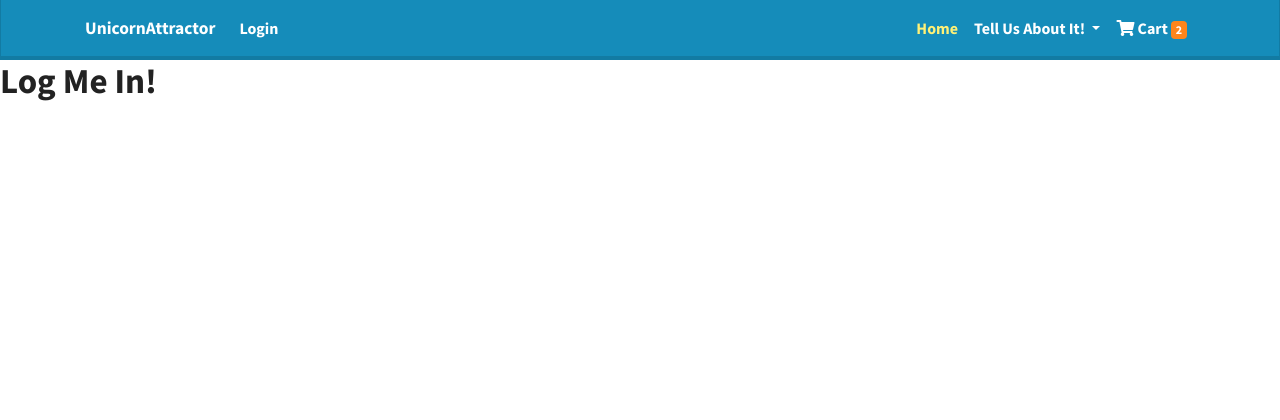
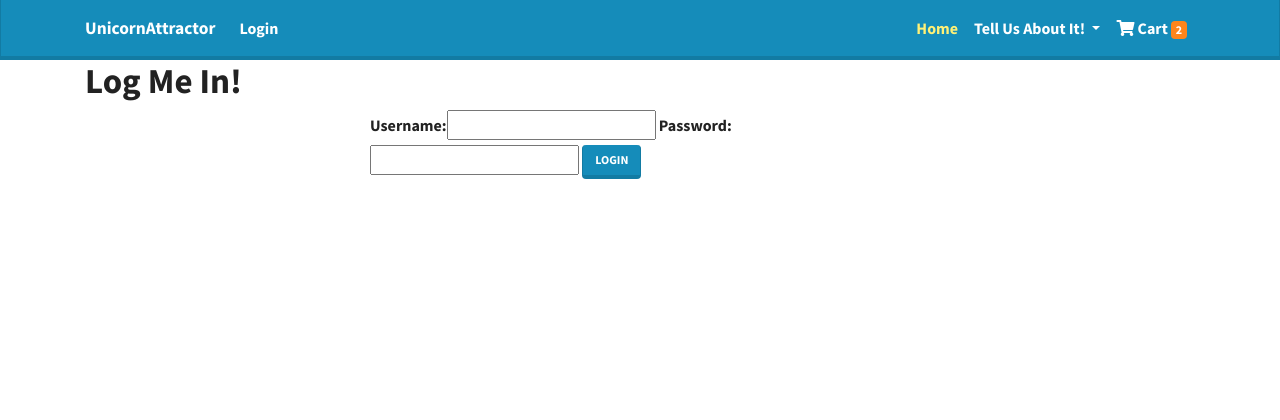
Before and after one commit to Code-Institute-Submissions/milestone5, a Django app: page /accounts/login/ in a window 1280 px wide. Shown: the top 420 px of the page. Run offline with Django 3.2, Linux system fonts and the light colour scheme; some libraries are stand-ins or nearby versions.

Commit message:
Created login form, styled with django-forms-bootstrap, and edited nav for logged in and logged out users

```diff
--- /dev/null
+++ b/accounts/forms.py
@@ -0,0 +1,5 @@
+from django import forms
+
+class UserLoginForm(forms.Form):
+  username = forms.CharField()
+  password = forms.CharField(widget=forms.PasswordInput)
--- a/accounts/templates/login.html
+++ b/accounts/templates/login.html
@@ -1,8 +1,29 @@
 {% extends 'base.html' %}
+{% load bootstrap_tags %}
 {% block page_title %}User Login{% endblock %}
 
-{% block content %}
+{% block hero %}
 
-<h1>Log Me In!</h1>
+<div class="col-md-6">
+   <h1>Log Me In!</h1>
+</div>
 
 {% endblock %}
+
+{% block content %}
+<section class="form">
+    <div class="container">
+      <div class="row">
+        <div class="col-sm-8 col-md-6 mx-auto">
+
+          <form method="POST">
+          {% csrf_token %}
+          {{ login_form | as_bootstrap }}
+          <button class="btn btn-primary right"  type="submit">Login</button>
+          </form>
+
+        </div>
+      </div>
+    </div>
+</section>
+{% endblock %}
--- a/accounts/views.py
+++ b/accounts/views.py
@@ -1,6 +1,7 @@
 from django.shortcuts import render, redirect, reverse
 from django.contrib import auth, messages
 from django.contrib.auth.decorators import login_required
+from accounts.forms import UserLoginForm
 
 
 """
@@ -20,4 +21,24 @@ logs user in and returns them to the issue-tracker home page
 """
 def login(request):
 
-  return render(request, 'login.html')
+  if request.user.is_authenticated:
+    return redirect(reverse('tracker_home'))
+
+  if request.method == "POST":
+    login_form = UserLoginForm(request.POST)
+
+    if login_form.is_valid():
+      user = auth.authenticate(username=request.POST['username'],
+                              password=request.POST['password'])
+
+
+      if user:
+        auth.login(user=user, request=request)
+        messages.success(request, "Success, You're In!")
+        return redirect(reverse('tracker_home'))
+      else: login_form.add_error(None, "Oops! Either Your Username or Password is Incorrect")
+
+  else:
+    login_form = UserLoginForm()
+
+  return render(request, 'login.html', {"login_form": login_form})
--- a/issue_tracker/settings.py
+++ b/issue_tracker/settings.py
@@ -41,6 +41,7 @@ INSTALLED_APPS = [
     'django.contrib.sessions',
     'django.contrib.messages',
     'django.contrib.staticfiles',
+    'django_forms_bootstrap',
     'pages',
     'accounts',
 ]
--- a/pages/templates/issuetracker.html
+++ b/pages/templates/issuetracker.html
@@ -1,8 +1,10 @@
 {% extends 'base.html' %}
 {% block page_title %}Issue Tracker{% endblock %}
 
-{% block content %}
+{% block hero %}
 
-<h1>Issue Tracker Page</h1>
+<div class="col-md-6">
+   <h1>Issue Tracker!</h1>
+</div>
 
 {% endblock %}
--- a/templates/base.html
+++ b/templates/base.html
@@ -22,9 +22,16 @@
 
       <ul class="navbar-nav mr-auto user-nav">
         {% if user.is_authenticated %}
-        <li class="nav-item">
-          <a class="nav-link" href="{% url 'logout' %}">Logout</a>
-        </li>
+        <li class="nav-item dropdown">
+            <a class="nav-link dropdown-toggle" href="#" id="navbarDropdown" role="button" data-toggle="dropdown" aria-haspopup="true" aria-expanded="false">
+            {{ user }}
+            </a>
+            <div class="dropdown-menu" aria-labelledby="Issue Tracker">
+              <a class="dropdown-item" href="{% url 'tracker_home' %}">My Profile</a>
+              <div class="dropdown-divider"></div>
+              <a class="dropdown-item" href="{% url 'logout' %}">Logout</a>
+            </div>
+          </li>
         {% else %}
         <li class="nav-item">
           <a class="nav-link" href="{% url 'login' %}">Login</a>
@@ -49,10 +56,16 @@
             </a>
             <div class="dropdown-menu" aria-labelledby="Issue Tracker">
               <a class="dropdown-item" href="{% url 'tracker_home' %}">What's This?</a>
+              {% if user.is_authenticated %}
               <a class="dropdown-item" href="#">Report Bug</a>
               <a class="dropdown-item" href="#">Suggest a Feature</a>
               <div class="dropdown-divider"></div>
               <a class="dropdown-item" href="#">Buy Tokens</a>
+              {% else %}
+              <div class="dropdown-divider"></div>
+              <a class="dropdown-item" href="{% url 'login' %}">Login</a>
+              <a class="dropdown-item" href="#">Register</a>
+              {% endif %}
               <div class="dropdown-divider"></div>
               <a class="dropdown-item" href="#">How We're Doing</a>
             </div>
@@ -69,6 +82,22 @@
     </div>
   </nav>
 
+  <section class="hero">
+    <div class="container">
+      {% if messages %}
+      <div class="row">
+        <div class="col-sm-12">
+          {% for message in messages %} {{ message }} {% endfor %}
+        </div>
+      </div>
+      {% endif %}
+
+      <div class="row">
+        {% block hero %}{% endblock %}
+      </div>
+    </div>
+  </section>
+
   {% block content %}{% endblock %}
 
   <footer class="bg-primary">
```
Also changed, not shown: pages/templates/index.html (+5 -2 lines).
